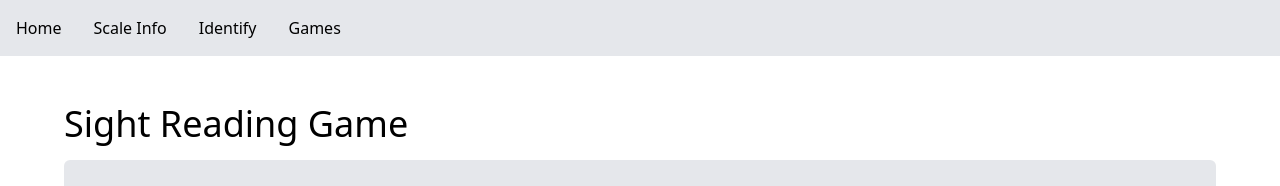
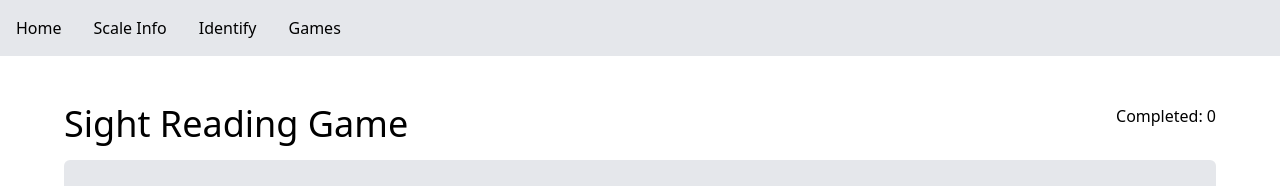
Before and after one commit to Zachiah/music-theory, a SvelteKit app: page /games/sight-reading in a window 1280 px wide. Both pictures are taken after a click on the button "Start". Shown: the top 186 px of the page. Built offline with nearby package versions, Linux system fonts and the light colour scheme; what @iconify/tailwind4 would draw is missing.

Commit message:
Show completed on game

```diff
--- a/src/routes/games/sight-reading/+page.svelte
+++ b/src/routes/games/sight-reading/+page.svelte
@@ -73,7 +73,12 @@
 
 	type GameState =
 		| { tag: 'init'; notesAtATime: string; triedSubmit: boolean }
-		| { tag: 'playing'; notesAtATime: number; correctPitches: CanonicalPitchArray };
+		| {
+				tag: 'playing';
+				notesAtATime: number;
+				correctPitches: CanonicalPitchArray;
+				completed: number;
+		  };
 
 	let gameState: GameState = $state({ tag: 'init', notesAtATime: '1', triedSubmit: false });
 
@@ -92,13 +97,23 @@
 			}
 		}
 
-		gameState = { ...gameState, correctPitches: getRandomPitches(gameState.notesAtATime) };
+		gameState = {
+			...gameState,
+			correctPitches: getRandomPitches(gameState.notesAtATime),
+			completed: gameState.completed + 1
+		};
 		cpaState.clear();
 	};
 </script>
 
 <Container>
-	<h1 class="text-4xl">Sight Reading Game</h1>
+	<div class="flex">
+		<h1 class="text-4xl">Sight Reading Game</h1>
+
+		{#if gameState.tag === 'playing'}
+			<p class="ml-auto">Completed: {gameState.completed}</p>
+		{/if}
+	</div>
 
 	{#if gameState.tag === 'init'}
 		{@const parsed = parseNotesAtATime(gameState.notesAtATime)}
@@ -119,7 +134,8 @@
 						gameState = {
 							tag: 'playing',
 							notesAtATime: parsed!,
-							correctPitches: getRandomPitches(parsed!)
+							correctPitches: getRandomPitches(parsed!),
+							completed: 0
 						};
 					}
 				}}>Start</Button
```
